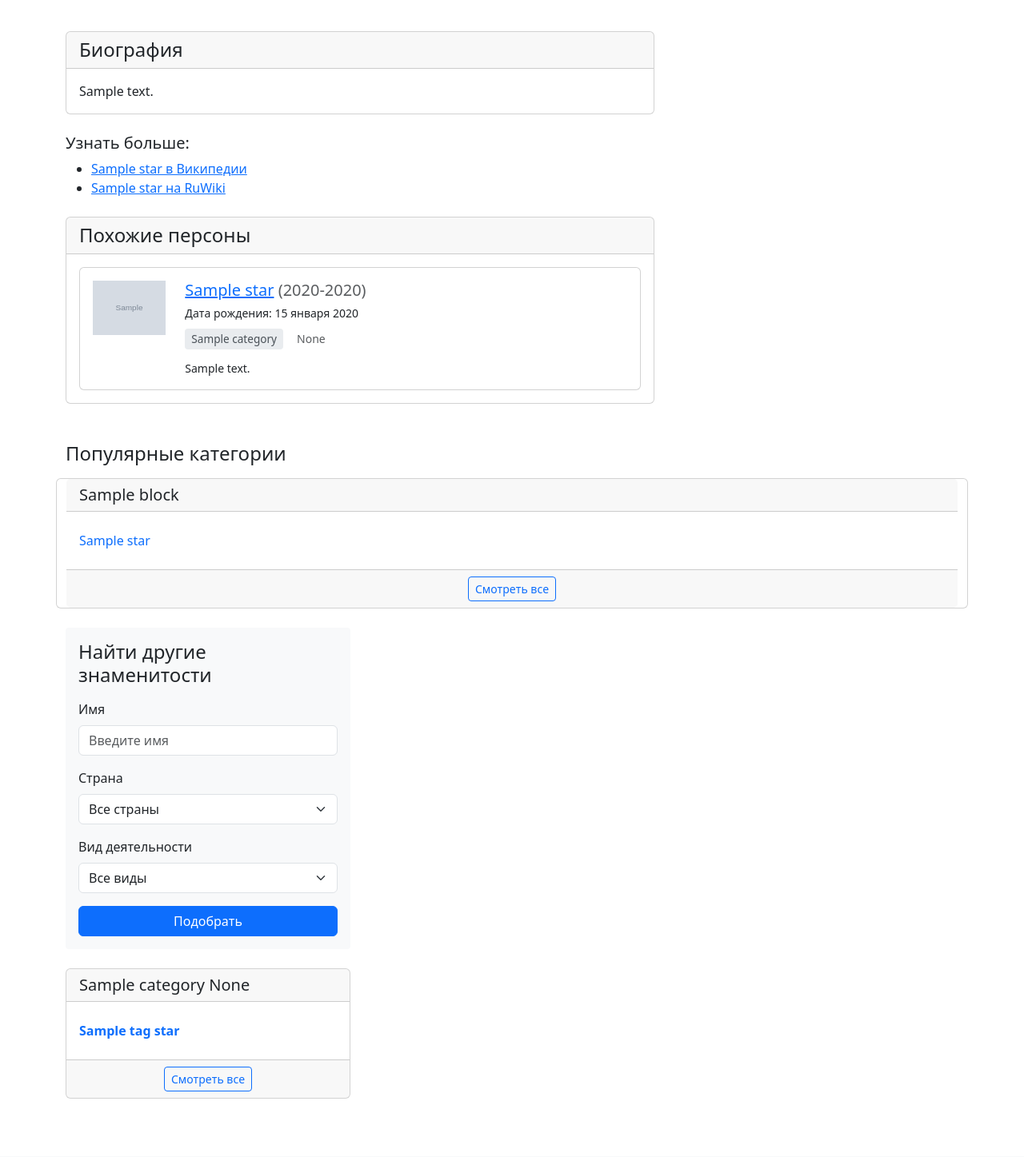
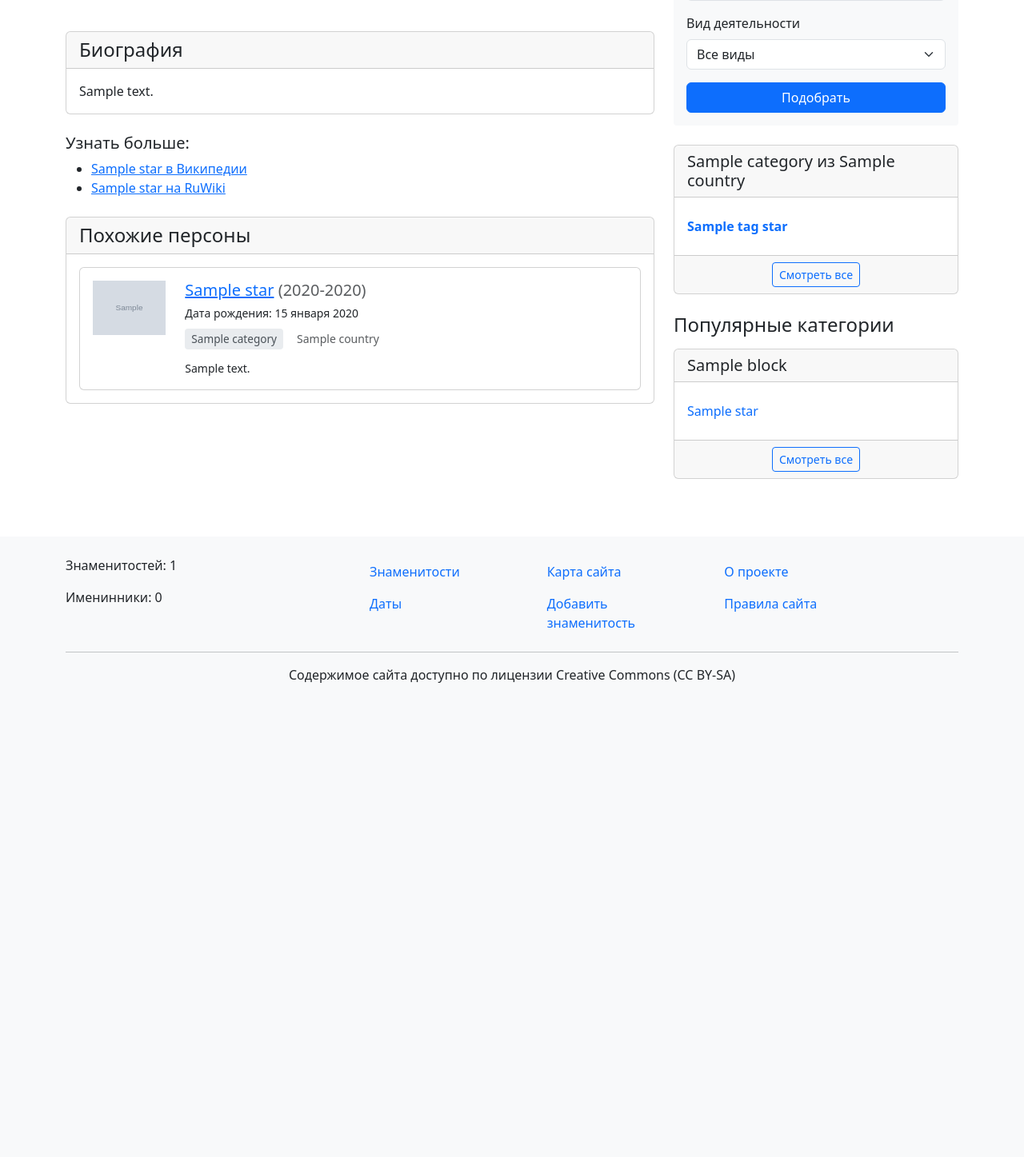
Before and after one commit to itrucontent/borntoday_2, a Django app: template star/templates/star/star-detail.html in a window 1280 px wide. Shown: the part 346-1793 px from the top of the page at 80% size. After the commit the page ends 1200 px from the top, so only its background shows below. Run offline with Django 5.2, Linux system fonts and the light colour scheme; tables that the repository leaves empty hold one stand-in row (values such as "Sample post"); the template is opened without the code that fills it: values that come from a table or form of the project are taken from there, most other values are stand-ins (such as "Sample title", 1, 10 or a date in 2020); grey boxes marked "Sample" are stand-in pictures.

Commit message:
Правка страницы знаменитости

```diff
--- a/star/templates/star/star-detail.html
+++ b/star/templates/star/star-detail.html
@@ -1,4 +1,3 @@
-<!-- star/templates/star/star-detail.html -->
 {% extends 'star/base.html' %}
 {% load static %}
 
@@ -41,14 +40,14 @@
           <div>{{ star.get_years_range }}</div>
         </div>
         {% endif %}
-<div class="info-line">
-  <div class="info-label">Страны:</div>
-  <div>
-    {% for country in star.countries.all %}
-    <a href="{% url 'stars_by_country' country.slug %}" class="country-badge">{{ country.name }}</a>{% if not forloop.last %}, {% endif %}
-    {% endfor %}
-  </div>
-</div>
+        <div class="info-line">
+          <div class="info-label">Страны:</div>
+          <div>
+            {% for country in star.countries.all %}
+            <a href="{% url 'stars_by_country' country.slug %}" class="country-badge">{{ country.name }}</a>{% if not forloop.last %}, {% endif %}
+            {% endfor %}
+          </div>
+        </div>
         <div class="info-line">
           <div class="info-label">Род деятельности:</div>
           <div>
@@ -118,7 +117,11 @@
                   {% for category in similar_star.categories.all %}
                   <span class="activity-tag">{{ category.title }}</span>
                   {% endfor %}
-                  <small class="text-muted ms-2">{{ similar_star.countries.name }}</small>
+                  <small class="text-muted ms-2">
+                    {% for country in similar_star.countries.all %}
+                    {{ country.name }}{% if not forloop.last %}, {% endif %}
+                    {% endfor %}
+                  </small>
                 </p>
                 <p class="card-text small">
                   {{ similar_star.content|striptags|truncatechars:100 }}
@@ -134,33 +137,6 @@
     </div>
   </div>
 
-
-  <!-- После блока с похожими персонами -->
-{% if popular_tag_blocks %}
-<h3 class="fs-4 mt-4 mb-3">Популярные категории</h3>
-{% for block in popular_tag_blocks %}
-<div class="card mb-4">
-  <div class="card-header">
-    <h4 class="fs-5 m-0">{{ block.title }}</h4>
-  </div>
-  <div class="card-body">
-    <ul class="list-group list-group-flush">
-      {% for tag_star in block.stars %}
-      <li class="list-group-item px-0">
-        <a href="{% url 'star_detail' tag_star.slug %}" class="text-decoration-none">
-          {{ tag_star.name }}
-        </a>
-      </li>
-      {% endfor %}
-    </ul>
-  </div>
-  <div class="card-footer text-center">
-    <a href="{% url 'tag' block.slug %}" class="btn btn-outline-primary btn-sm">Смотреть все</a>
-  </div>
-</div>
-{% endfor %}
-{% endif %}
-
   <!-- Правая колонка (фильтр) -->
   <div class="col-lg-4">
     <div class="filter-panel mb-4">
@@ -175,7 +151,7 @@
           <select class="form-select" id="country" name="country">
             <option value="" selected>Все страны</option>
             {% for country in countries %}
-            <option value="{{ countries.slug }}">{{ countries.name }}</option>
+            <option value="{{ country.slug }}">{{ country.name }}</option>
             {% endfor %}
           </select>
         </div>
@@ -195,7 +171,13 @@
     {% if tag_stars %}
     <div class="card mb-4">
       <div class="card-header">
-        <h4 class="fs-5 m-0">{{ star.categories.first.title }} {{ star.countries.name }}</h4>
+        <h4 class="fs-5 m-0">
+          {% with first_category=star.categories.first %}
+          {% with first_country=star.countries.first %}
+          {{ first_category.title }} из {{ first_country.name }}
+          {% endwith %}
+          {% endwith %}
+        </h4>
       </div>
       <div class="card-body">
         <ul class="list-group list-group-flush">
@@ -213,6 +195,32 @@
       </div>
     </div>
     {% endif %}
+
+    <!-- Популярные категории - переместили в правую колонку -->
+    {% if popular_tag_blocks %}
+    <h3 class="fs-4 mt-4 mb-3">Популярные категории</h3>
+    {% for block in popular_tag_blocks %}
+    <div class="card mb-4">
+      <div class="card-header">
+        <h4 class="fs-5 m-0">{{ block.title }}</h4>
+      </div>
+      <div class="card-body">
+        <ul class="list-group list-group-flush">
+          {% for tag_star in block.stars %}
+          <li class="list-group-item px-0">
+            <a href="{% url 'star_detail' tag_star.slug %}" class="text-decoration-none">
+              {{ tag_star.name }}
+            </a>
+          </li>
+          {% endfor %}
+        </ul>
+      </div>
+      <div class="card-footer text-center">
+        <a href="{% url 'tag' block.slug %}" class="btn btn-outline-primary btn-sm">Смотреть все</a>
+      </div>
+    </div>
+    {% endfor %}
+    {% endif %}
   </div>
 </div>
 {% endblock %}
```
